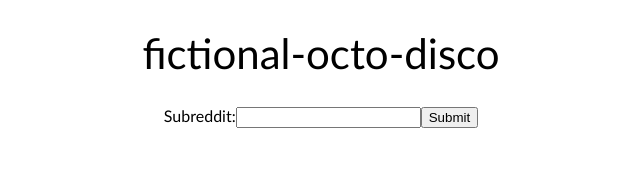
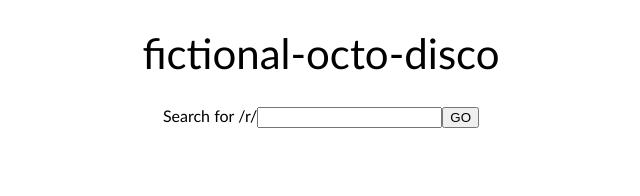
Before and after one commit to erickzhao/subreddit-sampler, a React (Create React App) app in the folder client/: page / in a window 1280 px wide. Shown: the top 196 px of the page, without its empty margins (319-959 px from the left). Built offline with nearby package versions, Linux system fonts and the light colour scheme.

Commit message:
Create separate button component

```diff
--- /dev/null
+++ b/client/src/Button.js
@@ -0,0 +1,5 @@
+import React from 'react';
+
+const Button = ({label}) => (<button type="submit">{label}</button>)
+
+export default Button;
--- a/client/src/Search.js
+++ b/client/src/Search.js
@@ -1,5 +1,6 @@
 import React, { Component } from 'react';
 import './Search.css';
+import Button from './Button';
 
 class Search extends Component {
 
@@ -23,10 +24,10 @@ class Search extends Component {
       <div>
         <form onSubmit={this.handleSubmit}>
           <label>
-          Subreddit:
+          Search for /r/
             <input type="text" value={this.state.value} onChange={this.handleChange}/>
+            <Button label="GO"/>
           </label>
-          <button type="submit">Submit</button>
         </form>
       </div>
     )
```
Also changed, not shown: client/src/Button.css (added).
